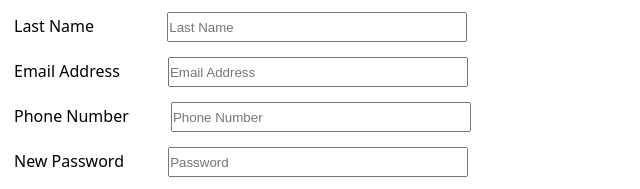
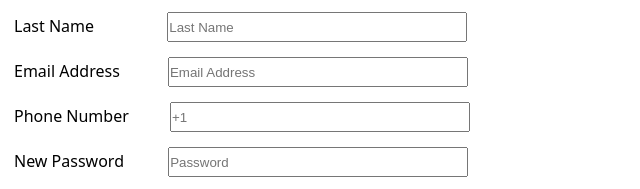
Before and after one commit to Tyler-Huynh/CSCI3150_Website, a plain HTML site: page assignment2.html in a window 1280 px wide. Shown: the part 866-1055 px from the top of the page, 326-966 px from the left. Drawn offline with Linux system fonts and the light colour scheme.

Commit message:
Pushing changes

```diff
--- a/assignment2.html
+++ b/assignment2.html
@@ -145,19 +145,18 @@
 							</label>
 						</div>
 						<div class="form-group">
-							<label>
+							<label for="phoneNumber">
 								Phone Number
 								<input
-									type="tel"
-									id="phoneNumber"
-									class="form-control"
-									name="phoneNumber"
-									placeholder="Phone Number"
-									required="required"
-									minlength="7"
-									style="width: 300px; height: 30px; margin-bottom: 15px; margin-left: 38px;"
-									pattern="(?=.*\d)"
-								/>
+								type="tel"
+								id="phone"
+								minlength="7"
+								placeholder="+1"
+								required="required"
+								name="email"
+								class="form-control"
+								style="width: 300px; height: 30px; margin-bottom: 15px; margin-left: 37px;"
+								>
 							</label>
 						</div>
 
```
